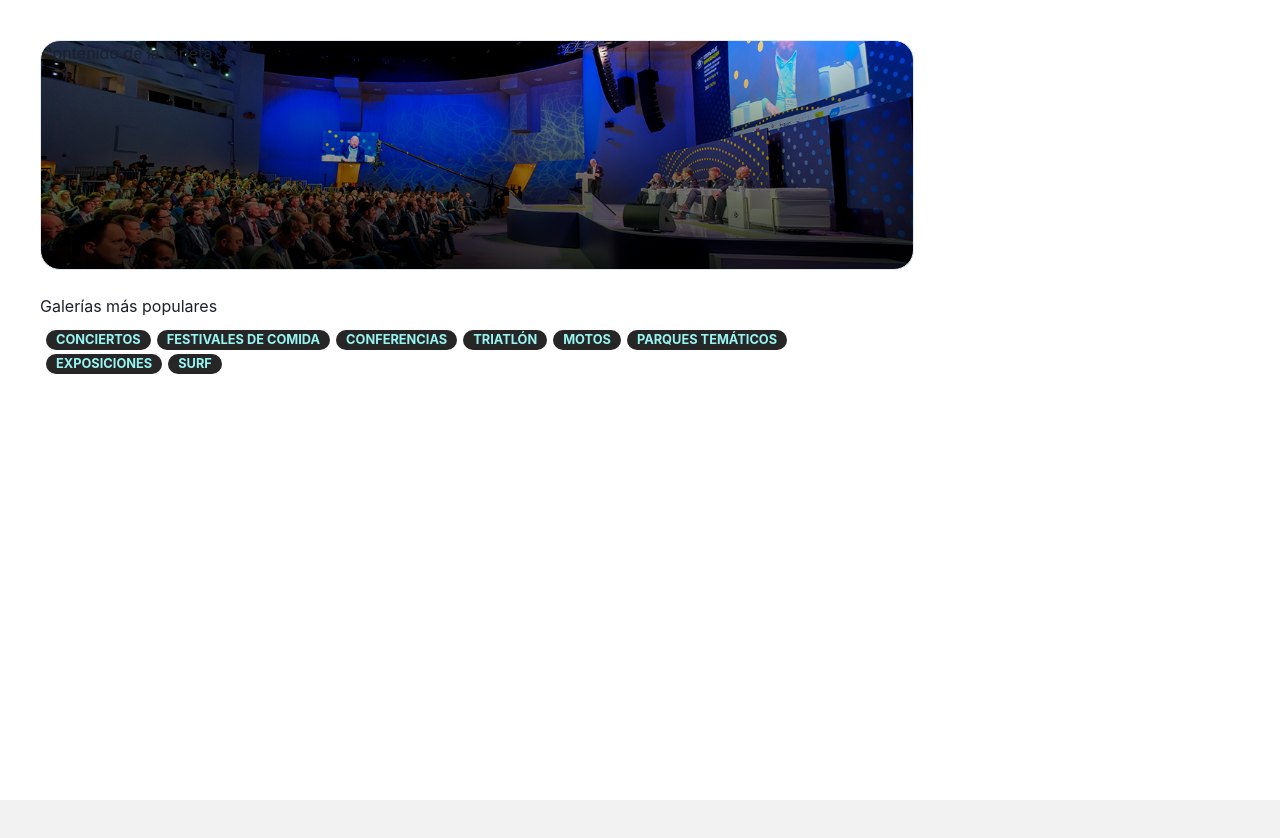
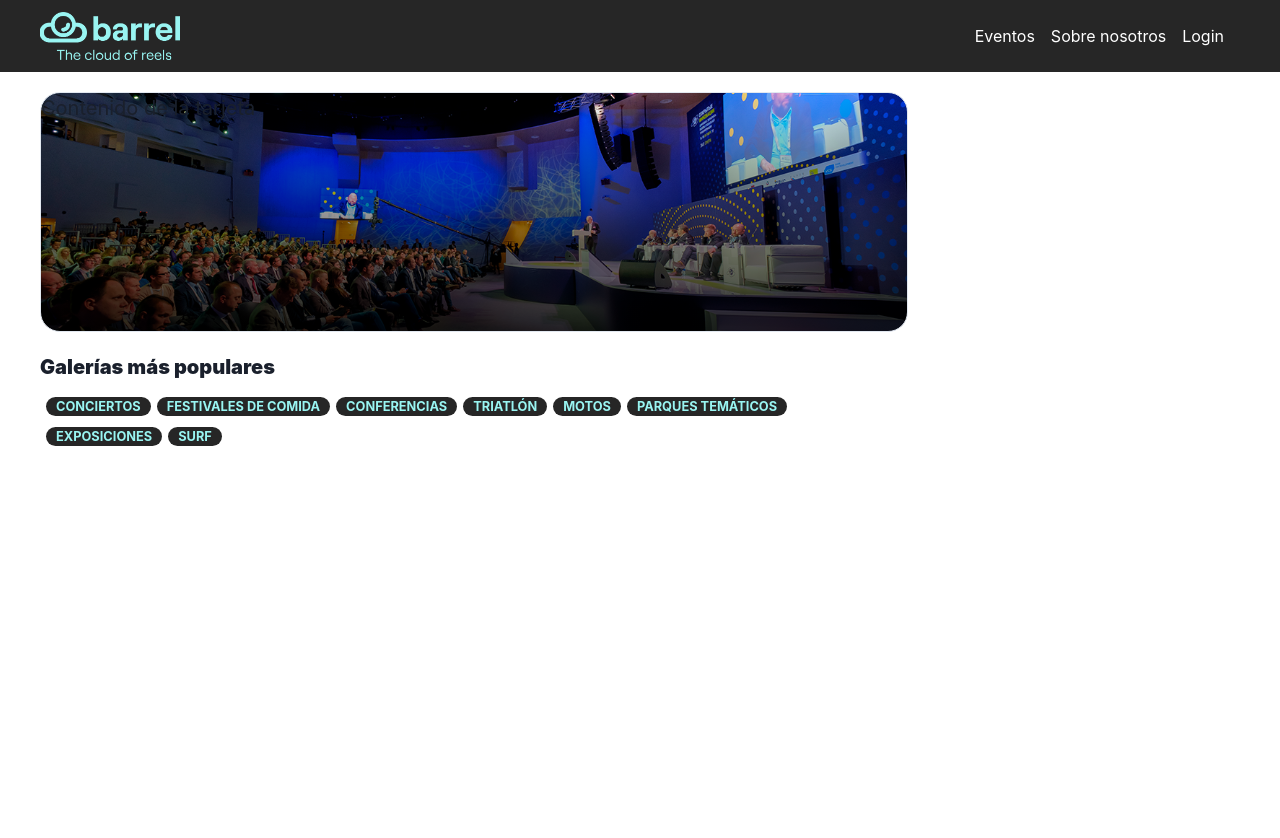
Before and after one commit to saraoriola/frontBarrel, a React (Vite) app: page / in a window 1280 px wide. Shown: the top 838 px of the page. Before the commit the page ends 808 px from the top, so only its background shows below. Built offline with nearby package versions, Linux system fonts and the light colour scheme.

Commit message:
Home encaminada

```diff
--- a/package.json
+++ b/package.json
@@ -13,6 +13,9 @@
     "@chakra-ui/react": "^2.8.1",
     "@emotion/react": "^11.11.1",
     "@emotion/styled": "^11.11.0",
+    "@fortawesome/free-brands-svg-icons": "^6.4.2",
+    "@fortawesome/free-solid-svg-icons": "^6.4.2",
+    "@fortawesome/react-fontawesome": "^0.2.0",
     "@nivo/core": "^0.83.0",
     "@reduxjs/toolkit": "^1.9.7",
     "antd": "^5.9.4",
--- a/src/App.jsx
+++ b/src/App.jsx
@@ -1,7 +1,6 @@
 import React from "react";
 import { RouterProvider } from "react-router-dom";
 import routes from "./routes";
-import Header from "./components/Layout/Header/Header";
 
 const App = () => {
     return (
--- a/src/components/Home/Home.jsx
+++ b/src/components/Home/Home.jsx
@@ -3,10 +3,18 @@ import { Box, Grid, GridItem, Text } from '@chakra-ui/react';
 import { Card } from '@chakra-ui/react';
 import evento from "../../assets/evento.png";
 import Badges from './Badges';
+import Header from '../Layout/Header/Header';
+import { useSelector } from 'react-redux';
 
 const Home = () => {
+  const { user } = useSelector((state) => state.auth);
+
   return (
-    <Grid templateColumns="70% 30%" gap={4} p={4} height="100vh">
+    <>
+      <Header />
+      <Box fontSize="xl">
+        {user && <Text fontSize="3xl" fontWeight={"black"} ml={10} mt={5}>Hola, {user.name}!</Text>}
+        <Grid templateColumns="70% 30%" ml={10} mt={5} height="100vh">
           <GridItem colSpan={1}>
             <Box height="100%">
               <Card
@@ -20,22 +28,20 @@ const Home = () => {
                 direction={{ base: 'column', sm: 'row' }}
                 overflow='hidden'
                 variant='outline'
-            m={6}
               >
-            Contenido de la tarjeta
+                <Text fontSize="xl">Contenido de la tarjeta</Text>
               </Card>
-          <Text ml={6}>Galerías más populares</Text>
-
-          <Box ml={6} mt={2}>
-          <Badges/>
+              <Text fontSize="xl" fontWeight={"black"} mt={5}>Galerías más populares</Text>
+              <Box mt={2}>
+                <Badges />
               </Box>
             </Box>
           </GridItem>
           <GridItem colSpan={1}>
-        {/* Contenido de la segunda parte (30%) */}
-        {/* Agrega aquí el contenido de la segunda parte */}
           </GridItem>
         </Grid>
+      </Box>
+    </>
   );
 };
 
--- a/src/components/Layout/GetStarted/GetStarted.jsx
+++ b/src/components/Layout/GetStarted/GetStarted.jsx
@@ -35,7 +35,7 @@ const GetStarted = () => {
               transition: 'border-color 0.3s ease-out, box-shadow 0.3s ease-out',
             }}
           >
-            Register
+            Registrate
           </Button>
         </Link>
         <ChakraLink as={Link} to="/login" textDecoration='none'>
--- a/src/components/Layout/Header/Header.jsx
+++ b/src/components/Layout/Header/Header.jsx
@@ -1,14 +1,11 @@
-import React, { useState } from 'react';
+import React from 'react';
 import { Box, Flex, Link, Button, chakra, Image, Avatar } from '@chakra-ui/react';
 import logoAll from "../../../assets/logoAll.png";
+import { useSelector } from "react-redux";
+
 
 const Header = () => {
-  const [isLoggedIn, setIsLoggedIn] = useState(false);
-  const userAvatar = '/ruta-de-la-imagen-de-avatar.jpg';
-
-  const handleLogin = () => {
-    setIsLoggedIn(true);
-  };
+  const { user } = useSelector((state) => state.auth);
 
   return (
     <Box bg="#262626" color="white" py={3}>
@@ -19,30 +16,23 @@ const Header = () => {
         justifyContent="space-between"
       >
         <Image src={logoAll} alt="Logo" h={12}/>
-        <Nav isLoggedIn={isLoggedIn} userAvatar={userAvatar} handleLogin={handleLogin} />
+        <Nav user={user}  />
       </Flex>
     </Box>
   );
 };
 
-const Nav = ({ isLoggedIn, userAvatar, handleLogin }) => {
+const Nav = ({ user}) => {
   return (
     <chakra.nav>
       <Link mr={4}>Eventos</Link>
-      {isLoggedIn ? (
+      {user ? (
         <>
           <Link mr={4}>Contacto</Link>
           <Link mr={4}>Servicios</Link>
-          <Link mr={4}>Mis reservas</Link>
-          <Avatar size="sm" src={userAvatar} alt="Avatar del usuario" />
-        </>
-      ) : (
-        <Link mr={4}>Sobre nosotros</Link>
-      )}
+          <Button
 
-      {isLoggedIn ? null : (
-        <Button
-          w="100px"
+            w="150px"
             bg="transparent"
             borderRadius="full"
             borderColor="#99F5F2"
@@ -53,10 +43,15 @@ const Nav = ({ isLoggedIn, userAvatar, handleLogin }) => {
               boxShadow: '0 0 8px 0 #00FFFF',
               transition: 'border-color 0.3s ease-out, box-shadow 0.3s ease-out',
             }}
-          onClick={handleLogin}
           >
-          Login
+            Mis reservas
           </Button>
+        </>
+      ) : (
+        <>
+          <Link mr={4}>Sobre nosotros</Link>
+          <Link to="/login" mr={4}>Login</Link>
+        </>
       )}
     </chakra.nav>
   );
--- a/src/components/User/Login/Login.jsx
+++ b/src/components/User/Login/Login.jsx
@@ -2,21 +2,35 @@ import React, { useEffect, useState } from 'react';
 import { Box, Grid, GridItem, VStack, FormControl, FormLabel, Input, Button, Text, Flex, Stack } from '@chakra-ui/react';
 import { Link, useNavigate } from 'react-router-dom';
 import { FaGoogle, FaFacebook, FaApple } from 'react-icons/fa';
-import Header from '../../Layout/Header/Header';
 import { useDispatch, useSelector } from 'react-redux';
 import { login, reset } from '../../../features/auth/authSlice';
 import { notification } from 'antd';
 
 const Login = () => {
   const [formData, setFormData] = useState({
-    email: '',
-    password: '',
+    email: "",
+    password: "",
   });
   const { email, password } = formData;
 
   const dispatch = useDispatch();
   const navigate = useNavigate();
-  const { isError, isSuccess, message } = useSelector((state) => state.auth);
+
+  const { message, isSuccess, isError } = useSelector((state) => state.auth);
+  useEffect(() => {
+    if (isSuccess) {
+      notification.success({
+        message: message,
+      });
+      navigate("/");
+    }
+    if(isError){
+        notification.error({
+            message:message
+        })
+    }
+    dispatch(reset());
+  }, [message, isSuccess,isError]);
 
   const onChange = (e) => {
     setFormData((prevState) => ({
@@ -24,31 +38,13 @@ const Login = () => {
       [e.target.name]: e.target.value,
     }));
   };
-
   const onSubmit = (e) => {
     e.preventDefault();
     dispatch(login(formData));
   };
 
-  useEffect(() => {
-    if (isError) {
-      notification.error({
-        message: 'Error',
-        description: 'Fill the fields correctly. ' + message,
-      });
-    }
-
-    if (isSuccess) {
-      notification.success({ message: 'Login success', description: message });
-      navigate('/');
-    }
-
-    dispatch(reset());
-  }, [isError, isSuccess, message]);
-
   return (
     <Box bgColor="#262626" color="white">
-      <Header />
       <Grid templateColumns="1fr 1fr" gap={4} p={4} height="100vh">
         <GridItem colSpan={1}></GridItem>
         <GridItem colSpan={1}>
--- a/src/components/User/Register/Register.jsx
+++ b/src/components/User/Register/Register.jsx
@@ -5,7 +5,6 @@ import { notification } from 'antd';
 import { register, reset } from "../../../features/auth/authSlice";
 import { FaApple, FaFacebook, FaGoogle, FaGithub } from "react-icons/fa";
 import { Link } from "react-router-dom";
-import Header from "../../Layout/Header/Header";
 
 const Register = () => {
   const [formData, setFormData] = useState({
@@ -55,7 +54,6 @@ const Register = () => {
 
   return (
     <Box bgColor="#262626" color={"white"}>
-      <Header/>
     <Grid templateColumns="1fr 1fr" gap={4} p={4} height="100vh">
       <GridItem colSpan={1}>
         {/* Contenido de la primera columna */}
--- a/src/features/auth/authService.js
+++ b/src/features/auth/authService.js
@@ -9,8 +9,12 @@ const register = async (userData) => {
 
 const login = async (userData) => {
   const res = await axios.post(API_URL + "/users/login", userData);
+console.log("Respuesta del servidor:", res.data);
+
   if (res.data) {
     localStorage.setItem("user", JSON.stringify(res.data.user));
+    console.log("Usuario almacenado en localStorage:", res.data.user);
+
     localStorage.setItem("token", JSON.stringify(res.data.token));
   }
   return res.data;
--- a/src/features/auth/authSlice.js
+++ b/src/features/auth/authSlice.js
@@ -32,7 +32,8 @@ export const authSlice = createSlice({
       })
       .addCase(login.rejected,(state,action)=>{
         state.isError =true;
-        state.message = action.payload
+        state.message = action.payload;
+        state.token = action.payload.token;
       })
       .addCase(register.fulfilled, (state, action) => {
         state.isSuccess = true;
```
Also changed, not shown: 1 other file (tests, documents, lock files or other folders). Lines whose indentation alone changed are shown as unchanged.
